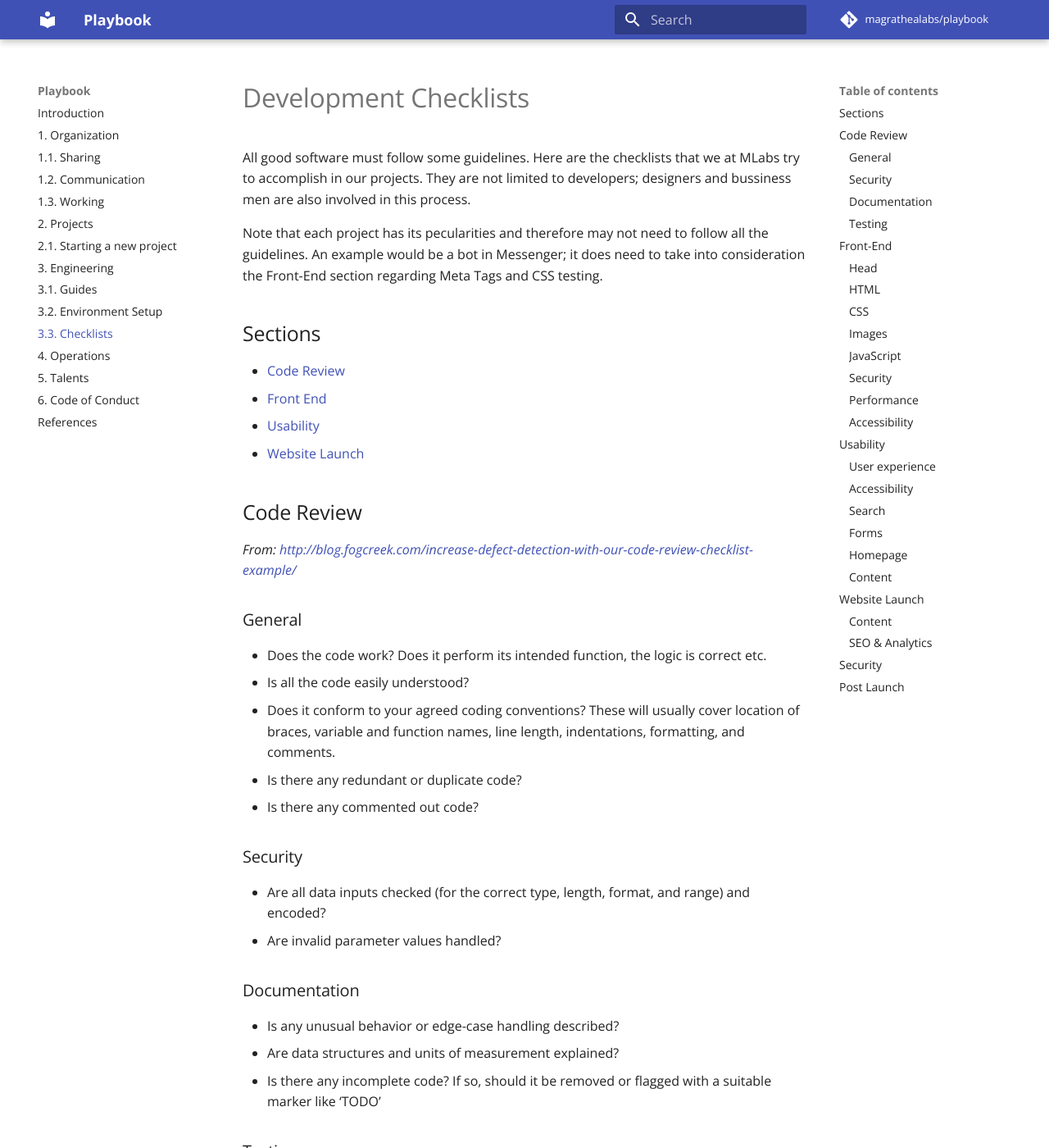
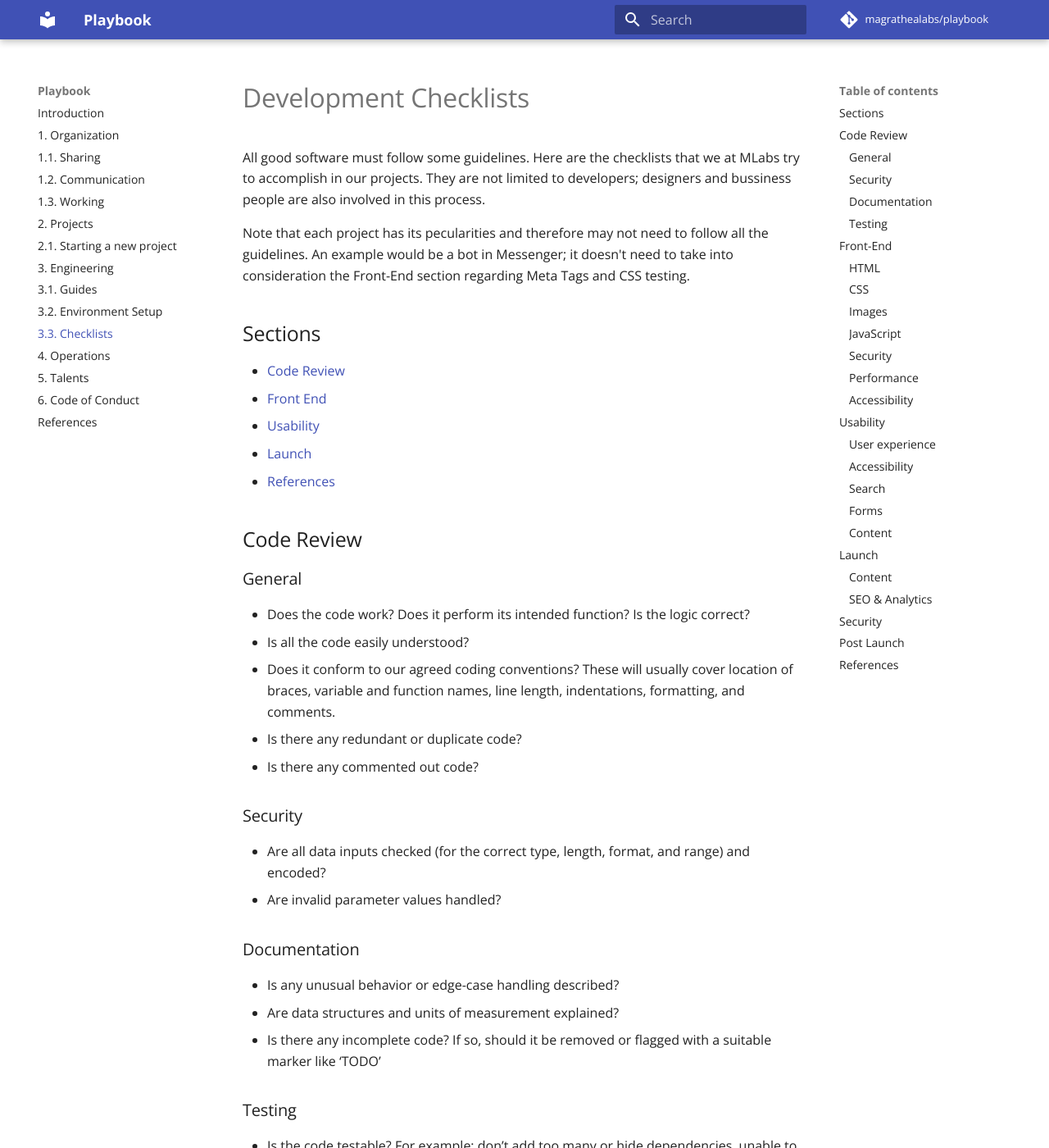
Before and after one commit to magrathealabs/playbook, an MkDocs documentation site: the page built from docs/3.3-checklists.md, in a window 1280 px wide and 1400 px high. Shown: the whole window at 82% size. Built offline with MkDocs 1.6.1 and Material for MkDocs 9.7.7, drawn with Linux system fonts in a browser that asks for light colours; comment, search, counter and statistics services are not loaded; old or Windows-style settings are respelled for this version of MkDocs; some of the changed text lies outside the part shown.

Commit message:
Remove 'header' section and fix typos

````diff
--- a/docs/3.3-checklists.md
+++ b/docs/3.3-checklists.md
@@ -1,27 +1,24 @@
 # Development Checklists
 
-All good software must follow some guidelines. Here are the checklists that we at MLabs try to accomplish in our projects. They are not limited to developers; designers and bussiness men are also involved in this process.
+All good software must follow some guidelines. Here are the checklists that we at MLabs try to accomplish in our projects. They are not limited to developers; designers and bussiness people are also involved in this process.
 
-Note that each project has its pecularities and therefore may not need to follow all the guidelines. An example would be a bot in Messenger; it does need to take into consideration the Front-End section regarding Meta Tags and CSS testing.
-
+Note that each project has its pecularities and therefore may not need to follow all the guidelines. An example would be a bot in Messenger; it doesn't need to take into consideration the Front-End section regarding Meta Tags and CSS testing.
 
 ## Sections
 
 - [Code Review](#code-review)
 - [Front End](#front-end)
 - [Usability](#usability)
-- [Website Launch](#website-launch)
-
+- [Launch](#launch)
+- [References](#references)
 
 ## Code Review
 
-*From: http://blog.fogcreek.com/increase-defect-detection-with-our-code-review-checklist-example/*
-
 ### General
 
-* Does the code work? Does it perform its intended function, the logic is correct etc.
+* Does the code work? Does it perform its intended function? Is the logic correct?
 * Is all the code easily understood?
-* Does it conform to your agreed coding conventions? These will usually cover location of braces, variable and function names, line length, indentations, formatting, and comments.
+* Does it conform to our agreed coding conventions? These will usually cover location of braces, variable and function names, line length, indentations, formatting, and comments.
 * Is there any redundant or duplicate code?
 * Is there any commented out code?
 
@@ -38,57 +35,11 @@ Note that each project has its pecularities and therefore may not need to follow
 
 ### Testing
 
-* Is the code testable? i.e. don’t add too many or hide dependencies, unable to initialize objects, test frameworks can use methods etc.
-* Do tests exist and are they comprehensive? i.e. has at least your agreed on code coverage.
+* Is the code testable? For example: don’t add too many or hide dependencies, unable to initialize objects, test frameworks can use methods.
+* Do tests exist and are they comprehensive?
 * Do unit tests actually test that the code is performing the intended functionality?
 
 ## Front-End
-
-*Source: https://github.com/thedaviddias/Front-End-Checklist*
-
-### Head
-
-* Doctype: The Doctype is HTML5 and is at the top of all your HTML pages.
-
-```html
-<!doctype html> <!-- HTML5 -->
-```
-
-* Charset:  The charset (UTF-8) is declared correctly.
-
-```html
-<!-- Set character encoding for the document -->
-<meta charset="utf-8">
-```
-
-* Viewport: The viewport is declared correctly.
-
-```html
-<!-- Viewport for responsive web design -->
-<meta name="viewport" content="width=device-width, initial-scale=1, viewport-fit=cover">
-```
-
-* Title: is used on all pages. The average character would be around 55-characters.
-
-```html
-<!-- Document Title -->
-<title>Page Title less than 55 characters</title>
-```
-
-* Description: A meta description is provided, it is unique and doesn't possess more than 150 characters.
-
-```html
-<!-- Meta Description -->
-<meta name="description" content="Description of the page less than 150 characters">
-```
-
-* Language attribute: The lang attribute of your website is specified and related to the language of the current page.
-
-```html
-<html lang="en">
-```
-
-* CSS order: All CSS files are loaded before any JavaScript files in the `<head>`.
 
 ### HTML
 
@@ -166,22 +114,13 @@ Note that each project has its pecularities and therefore may not need to follow
 * Form submission is confirmed, so that the user knows data was successfully sent.
 * Error messages are shown next to the input field, not just on top of the page.
 
-### Homepage
-
-* Clear call for action. Users understand the value proposition and purpose of the site.
-* First impression. The homepage creates a positive first impression and supports conversion.
-* Logged in user's name is displayed on the site.
-* Company location and contact information is easily accessible from the homepage.
-
 ### Content
 
 * Contrast. There is adequate contrast between the text and background.
 * Content is scannable. There are short paragraphs, descriptive headings, lists and images.
 * Use of uppercase letters in prose text is avoided. Uppercase is used only for formatting.
 
-## Website Launch
-
-*From: http://humaan.com/checklist/*
+## Launch
 
 ### Content
 
@@ -217,3 +156,10 @@ Note that each project has its pecularities and therefore may not need to follow
 * 301 redirects are in place and working correctly
 * Website URL and sitemap has been submitted to Google
 * Analytics has been setup and integrated into website
+
+## References
+
+* [Stop More Bugs with our Code Review Checklist](http://blog.fogcreek.com/increase-defect-detection-with-our-code-review-checklist-example/)
+* [Front-End Checklist](https://github.com/thedaviddias/Front-End-Checklist)
+* [Usability Checklist](https://stayintech.com/UX)
+* [Website pre & post launch checklist](http://humaan.com/checklist/)
````
Also changed, not shown: other parts of docs/3.3-checklists.md (+0 -3 lines).
